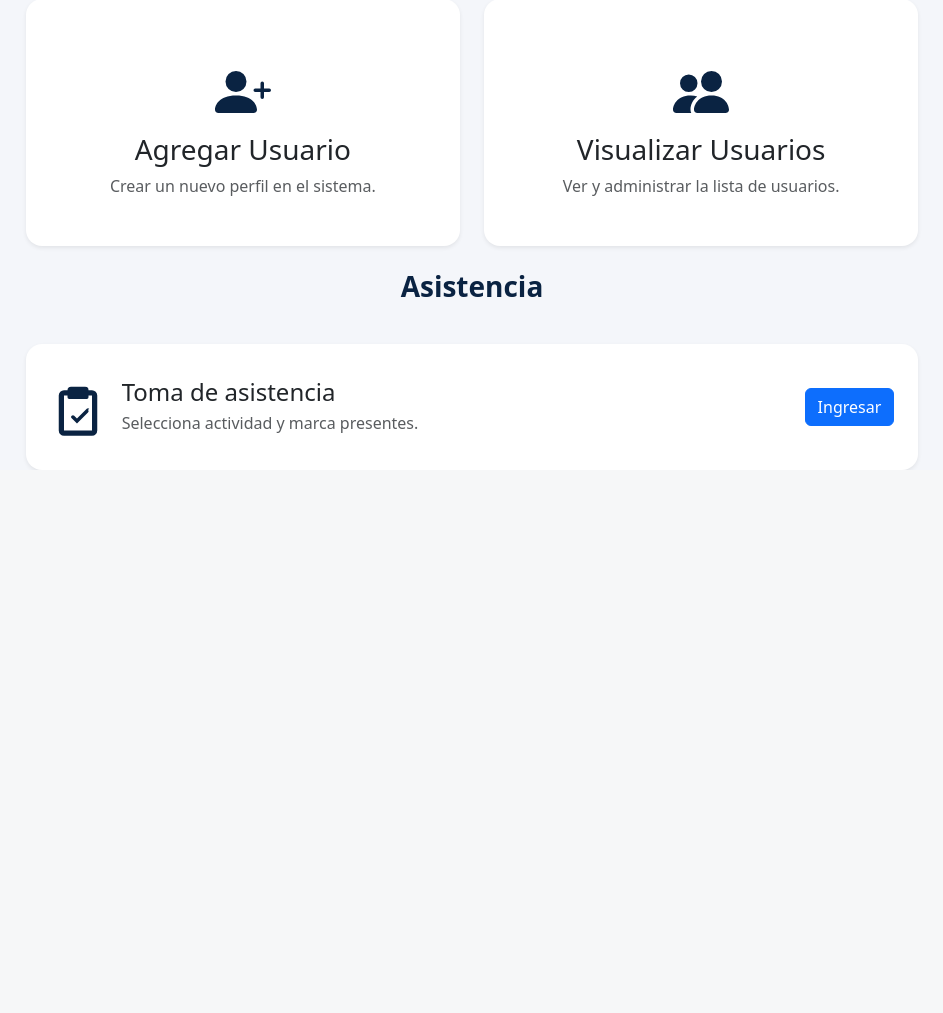
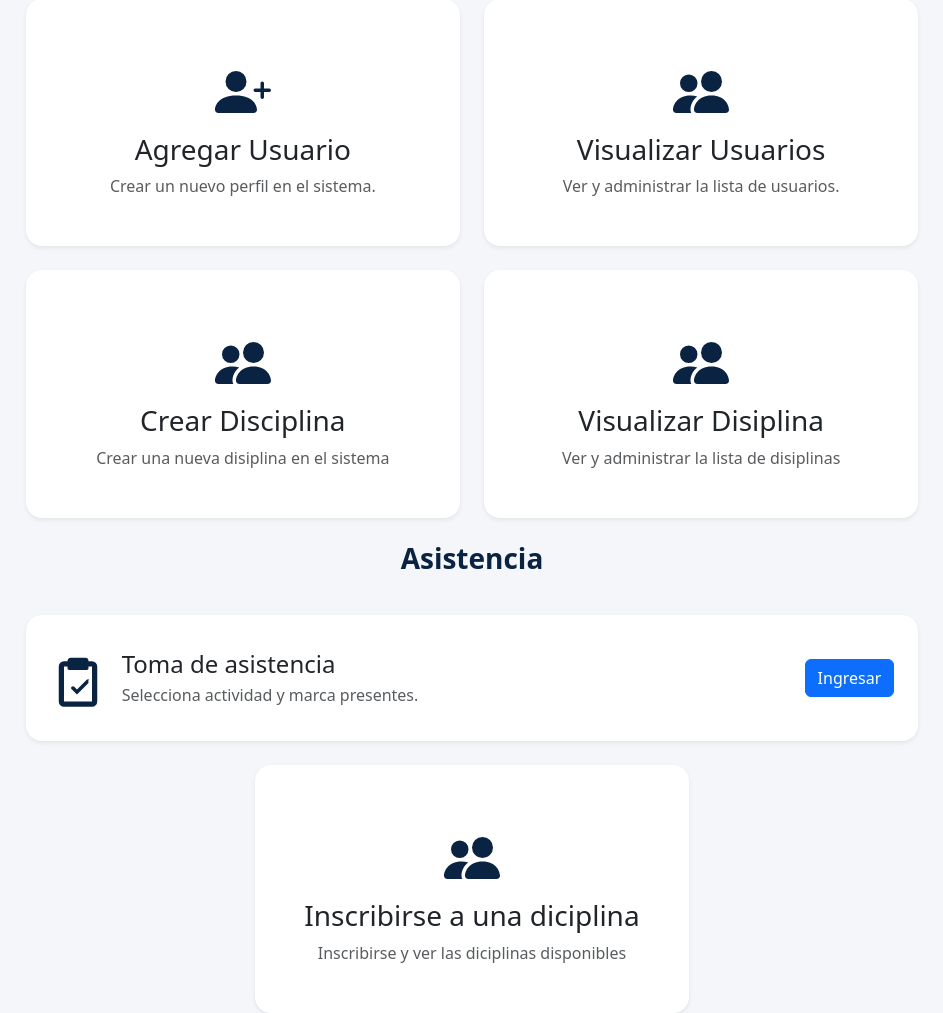
Before and after one commit to Andvs/proyecto-ing-software, a Django app: page /dashboard/ in a window 1280 px wide. Shown: the part 365-1378 px from the top of the page, without its empty margins (168-1111 px from the left). Before the commit the page ends 835 px from the top, so only its background shows below. Run offline with Django 4.2, Linux system fonts and the light colour scheme; the visitor is signed in with stand-in values (Sample User, id 1).

Commit message:
crud de disiplina

```diff
--- a/app/models.py
+++ b/app/models.py
@@ -45,7 +45,7 @@ class Disciplina(models.Model):
 
 class ActividadDeportiva(models.Model):
     nombre = models.CharField(max_length=50)
-    disciplina = models.ForeignKey(Disciplina, on_delete=models.PROTECT)
+    disciplina = models.ForeignKey(Disciplina, on_delete=models.CASCADE ,null=True, blank=True)
     fecha_inicio = models.DateField()
     fecha_fin = models.DateField(null=True, blank=True)
     lugar = models.CharField(max_length=100)
--- a/app/views.py
+++ b/app/views.py
@@ -13,13 +13,10 @@ from django.contrib.auth import authenticate, login as auth_login, logout as aut
 from django.contrib.auth.decorators import login_required
 
 # Formularios
-from .forms import (
-    UserForm, PerfilForm, EstudianteForm,
-    SeleccionarActividadForm, MarcarAsistenciaForm
-)
+from .forms import *
 
 # Modelos
-from .models import ActividadDeportiva, Asistencia, Estudiante, Perfil, Disciplina, Inscripcion
+from .models import *
 
 # Decorador
 from .decorators import rol_requerido
@@ -260,14 +257,13 @@ def asistencia_seleccionar(request):
 
 
 @rol_requerido(roles_permitidos=['Entrenador', 'Admin'])
-
 def asistencia_marcar(request, actividad_id: int):
     actividad = get_object_or_404(ActividadDeportiva.objects.select_related("disciplina"), pk=actividad_id)
     disciplina = actividad.disciplina
     inscripciones = (Inscripcion.objects
-                     .select_related("estudiante__perfil__user", "disciplina")
-                     .filter(disciplina=disciplina, estado="ACTIVA", estudiante__perfil__activo=True)
-                     .order_by("estudiante__perfil__user__last_name", "estudiante__perfil__user__first_name"))
+                    .select_related("estudiante__perfil__user", "disciplina")
+                    .filter(disciplina=disciplina, estado="ACTIVA", estudiante__perfil__activo=True)
+                    .order_by("estudiante__perfil__user__last_name", "estudiante__perfil__user__first_name"))
     estudiantes = [insc.estudiante for insc in inscripciones]
     hoy = timezone.localdate()
 
@@ -317,3 +313,86 @@ def asistencia_marcar(request, actividad_id: int):
         "estudiantes": estudiantes,
         "presentes_ids_hoy": presentes_ids_hoy,
     })
+@rol_requerido(roles_permitidos=['Entrenador', 'Admin'])
+def crear_disciplina(request):
+    if request.method == 'POST':
+        # Si el método es POST, procesamos el formulario
+        form = DisciplinaForm(request.POST)
+        if form.is_valid():
+            form.save() # Guarda el objeto en la base de datos
+            # Añade un mensaje de éxito
+            messages.success(request, '¡Disciplina registrada con éxito!')
+            # Redirige a la lista de disciplinas (cambia 'lista_disciplinas' por tu URL)
+            return redirect('lista_disciplinas')
+    else:
+        # Si el método es GET, mostramos un formulario vacío
+        form = DisciplinaForm()
+    # Pasamos el formulario al contexto de la plantilla
+    context = {
+        'form': form
+    }
+    return render(request, 'disiplina/crear.html', context)
+@rol_requerido(roles_permitidos=['Entrenador', 'Admin'])
+def lista_disciplinas(request):
+    # 1. Obtener el término de búsqueda
+    search_query = request.GET.get('q', '')
+
+    # 2. Queryset base
+    disciplinas_list = Disciplina.objects.all().order_by('nombre')
+
+    # 3. Aplicar filtro de búsqueda si existe
+    if search_query:
+        disciplinas_list = disciplinas_list.filter(
+            Q(nombre__icontains=search_query) |
+            Q(descripcion__icontains=search_query)
+        )
+
+    # 4. Configurar paginación
+    paginator = Paginator(disciplinas_list, 10) # 10 disciplinas por página
+    page_number = request.GET.get('page')
+    page_obj = paginator.get_page(page_number)
+
+    context = {
+        'page_obj': page_obj,
+        'search_query': search_query,
+    }
+    return render(request, 'disiplina/lista.html', context)
+@rol_requerido(roles_permitidos=['Entrenador', 'Admin'])
+def editar_disciplina(request, pk):
+    # 1. Obtenemos la disciplina que queremos editar (o mostramos 404 si no existe)
+    disciplina = get_object_or_404(Disciplina, pk=pk)
+
+    if request.method == 'POST':
+        # 2. Si se envía el formulario, lo procesamos con los datos nuevos
+        #    pasando la 'instance' para que sepa qué objeto actualizar.
+        form = DisciplinaForm(request.POST, instance=disciplina)
+        if form.is_valid():
+            form.save() # Guarda los cambios en el objeto existente
+            messages.success(request, '¡Disciplina actualizada con éxito!')
+            return redirect('lista_disciplinas') # Vuelve a la lista
+    else:
+        # 3. Si es GET, creamos el formulario y le pasamos la 'instance'
+        #    para que muestre los datos actuales de esa disciplina.
+        form = DisciplinaForm(instance=disciplina)
+
+    context = {
+        'form': form
+    }
+    # 4. Renderizamos una plantilla (podemos crear una nueva o reutilizar la de crear)
+    #    Vamos a crear una nueva para que el título sea "Editar"
+    return render(request, 'disiplina/editar.html', context)
+
+@require_POST # Súper importante para la seguridad en eliminaciones
+def eliminar_disciplina(request, pk):
+    disciplina = get_object_or_404(Disciplina, pk=pk)
+
+    try:
+        nombre_disciplina = disciplina.nombre
+        disciplina.delete() # Borra el objeto de la base de datos
+        messages.success(request, f'¡Disciplina "{nombre_disciplina}" eliminada con éxito!')
+    except Exception as e:
+        messages.error(request, f'Error al eliminar la disciplina: {e}')
+
+    # Redirigimos de vuelta a la lista
+    # (El script ya no envía 'next', así que redirigimos a la lista principal)
+    return redirect('lista_disciplinas')
--- a/proyecto_escuela/urls.py
+++ b/proyecto_escuela/urls.py
@@ -20,4 +20,9 @@ urlpatterns = [
     # --- Asistencia (sin namespace) ---
     path('asistencia/', v.asistencia_seleccionar, name='asistencia_seleccionar'),
     path('asistencia/<int:actividad_id>/marcar/', v.asistencia_marcar, name='asistencia_marcar'),
+    # --- disiplina (sin namespace) ---
+    path('disciplinas/crear/', v.crear_disciplina, name='crear_disciplina'),
+    path('disciplinas/', v.lista_disciplinas, name='lista_disciplinas'),
+    path('disciplinas/editar/<int:pk>/', v.editar_disciplina, name='editar_disciplina'),
+    path('disciplinas/eliminar/<int:pk>/', v.eliminar_disciplina, name='eliminar_disciplina'),
 ]
--- a/templates/dashboard.html
+++ b/templates/dashboard.html
@@ -76,6 +76,32 @@
         </a>
       </div>
     {% endif %}
+      <div class="col-md-5">
+        <a href="{% url 'crear_disciplina' %}" class="card action-card text-decoration-none shadow-sm h-100">
+          <div class="card-body text-center p-5">
+            <div class="icon mb-2">
+              <svg xmlns="http://www.w3.org/2000/svg" width="56" height="56" fill="currentColor" class="bi bi-people-fill" viewBox="0 0 16 16">
+                <path d="M7 14s-1 0-1-1 1-4 5-4 5 3 5 4-1 1-1 1zm4-6a3 3 0 1 0 0-6 3 3 0 0 0 0 6m-5.784 6A2.238 2.238 0 0 1 5 13c0-1.355.68-2.75 1.936-3.72A6.325 6.325 0 0 0 5 9c-4 0-5 3-5 4s1 1 1 1zM4.5 8a2.5 2.5 0 1 0 0-5 2.5 2.5 0 0 0 0 5"/>
+              </svg>
+            </div>
+            <h3 class="card-title mt-2">Crear Disciplina</h3>
+            <p class="card-text text-muted">Crear una nueva disiplina en el sistema</p>
+          </div>
+        </a>
+      </div>
+      <div class="col-md-5">
+        <a href="{% url 'lista_disciplinas' %}" class="card action-card text-decoration-none shadow-sm h-100">
+          <div class="card-body text-center p-5">
+            <div class="icon mb-2">
+              <svg xmlns="http://www.w3.org/2000/svg" width="56" height="56" fill="currentColor" class="bi bi-people-fill" viewBox="0 0 16 16">
+                <path d="M7 14s-1 0-1-1 1-4 5-4 5 3 5 4-1 1-1 1zm4-6a3 3 0 1 0 0-6 3 3 0 0 0 0 6m-5.784 6A2.238 2.238 0 0 1 5 13c0-1.355.68-2.75 1.936-3.72A6.325 6.325 0 0 0 5 9c-4 0-5 3-5 4s1 1 1 1zM4.5 8a2.5 2.5 0 1 0 0-5 2.5 2.5 0 0 0 0 5"/>
+              </svg>
+            </div>
+            <h3 class="card-title mt-2">Visualizar Disiplina</h3>
+            <p class="card-text text-muted">Ver y administrar la lista de disiplinas</p>
+          </div>
+        </a>
+      </div>
 
     {# === Asistencia (Entrenador o Admin) === #}
     {% if request.user.is_superuser or request.user.perfil.rol.nombre == 'Entrenador' or request.user.perfil.rol.nombre == 'Admin' %}
@@ -103,6 +129,22 @@
         </a>
       </div>
     {% endif %}
+    {# === Inscribirse a una diciplina (Estudiante o Admin) === #}
+    {% if request.user.is_superuser or request.user.perfil.rol.nombre == 'Estudiante' or request.user.perfil.rol.nombre == 'Admin' %}
+      <div class="col-md-5">
+        <a href="{% url 'lista_usuarios' %}" class="card action-card text-decoration-none shadow-sm h-100">
+          <div class="card-body text-center p-5">
+            <div class="icon mb-2">
+              <svg xmlns="http://www.w3.org/2000/svg" width="56" height="56" fill="currentColor" class="bi bi-people-fill" viewBox="0 0 16 16">
+                <path d="M7 14s-1 0-1-1 1-4 5-4 5 3 5 4-1 1-1 1zm4-6a3 3 0 1 0 0-6 3 3 0 0 0 0 6m-5.784 6A2.238 2.238 0 0 1 5 13c0-1.355.68-2.75 1.936-3.72A6.325 6.325 0 0 0 5 9c-4 0-5 3-5 4s1 1 1 1zM4.5 8a2.5 2.5 0 1 0 0-5 2.5 2.5 0 0 0 0 5"/>
+              </svg>
+            </div>
+            <h3 class="card-title mt-2">Inscribirse a una diciplina</h3>
+            <p class="card-text text-muted">Inscribirse y ver las diciplinas disponibles</p>
+          </div>
+        </a>
+      </div>
+    {% endif %}
 
   </div>
 </div>
```
Also changed, not shown: app/forms.py (+20 -1 lines), templates/disiplina/crear.html (added, +48 -0 lines), templates/disiplina/editar.html (added, +47 -0 lines), templates/disiplina/lista.html (added, +124 -0 lines), app/migrations/0003_alter_actividaddeportiva_disciplina.py (added), app/migrations/0004_alter_actividaddeportiva_disciplina.py (added).
